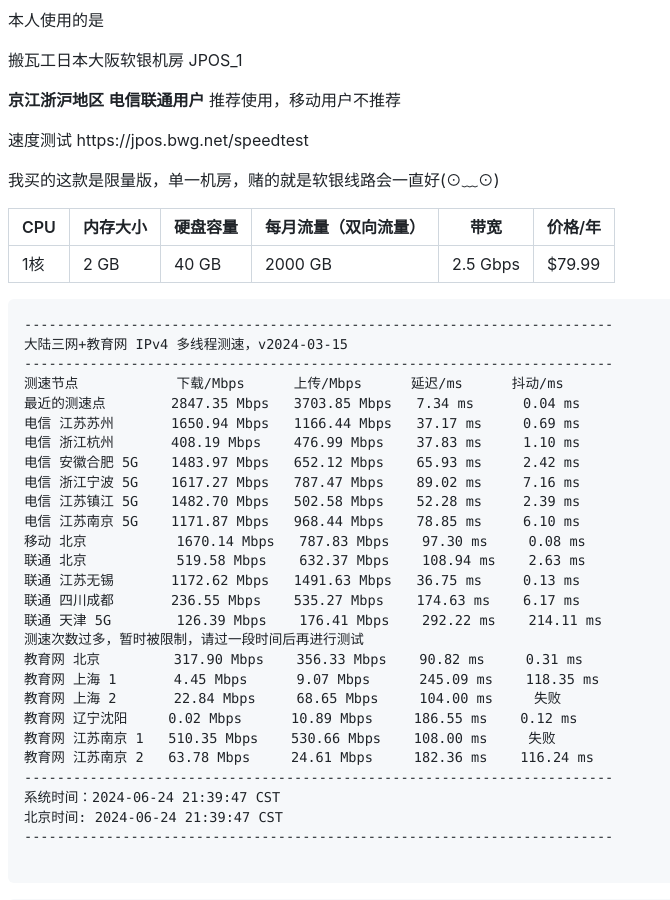
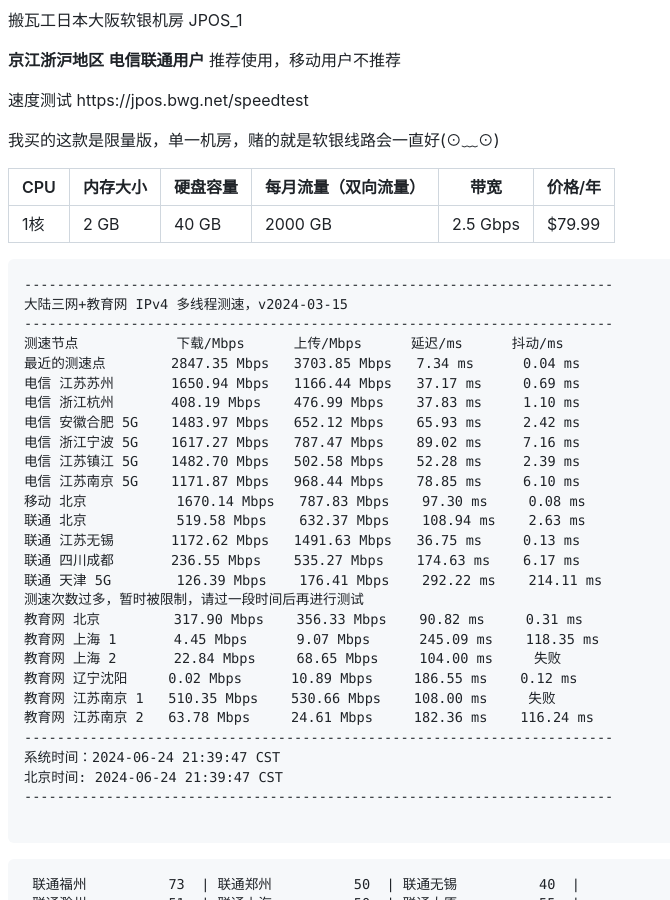
Before and after one commit to YixiaoOrg/blog.yixiao.org, a Jekyll site: the page built from vps/BWG_JPOS_1.md, in a window 1280 px wide and 900 px high. Shown: the whole window, without its empty margins (0-670 px from the left). Built offline with Jekyll 4.4.1, drawn with Linux system fonts in a browser that asks for light colours; our own code applies the rules of GitHub Pages for plain Markdown files; comment, search, counter and statistics services are not loaded.

Commit message:
Update BWG_JPOS_1.md

```diff
--- a/vps/BWG_JPOS_1.md
+++ b/vps/BWG_JPOS_1.md
@@ -1,5 +1,3 @@
-本人使用的是
-
 搬瓦工日本大阪软银机房 JPOS_1
 
 **京江浙沪地区** **电信联通用户** 推荐使用，移动用户不推荐
```
